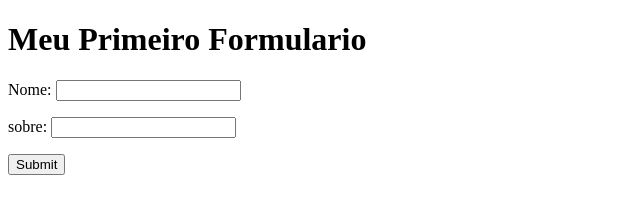
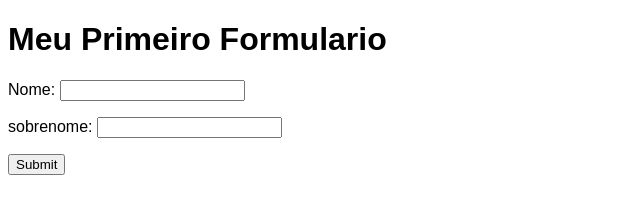
Before and after one commit to emygerfson/html5-css3, a plain HTML site: page ex026/formulario.html in a window 1280 px wide. Shown: the whole page, without its empty margins (0-640 px from the left). Drawn offline with Linux system fonts and the light colour scheme.

Commit message:
formulario

```diff
--- a/ex026/formulario.html
+++ b/ex026/formulario.html
@@ -5,12 +5,21 @@
     <meta http-equiv="X-UA-Compatible" content="IE=edge">
     <meta name="viewport" content="width=device-width, initial-scale=1.0">
     <title>Formulario</title>
+    <style>
+        *{
+            font-family: Arial, Helvetica, sans-serif;
+        }
+    </style>
 </head>
 <body>
     <h1>Meu Primeiro Formulario</h1>
-    <form>
-        <p>Nome: <input type="text"></p>
-        <p>sobre: <input type="text"></p>
+    <form action="cadastro.php" autocomplete="off" method="post">
+        <p><label for="nome">Nome:</label>
+            <input type="text" name="nome" id="nome"></p>
+
+        <p><label for="sobrenome">sobrenome:</label>
+
+            <input type="text" name="sobrenome" id="sobrenome"></p>
         <p><input type="submit"></p>
     </form>
 </body>
```
